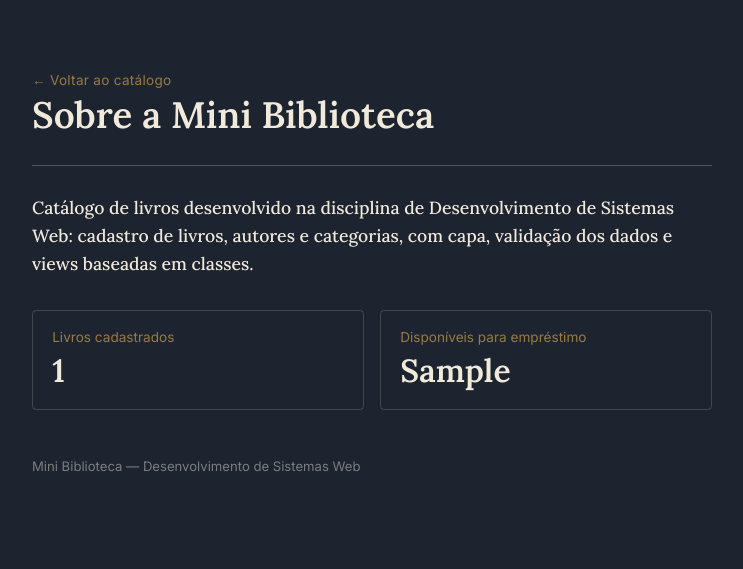
After one commit to TallysCesarGB/2026-ads-dsw-task-library, a Django app: template templates/library/about.html in a window 1280 px wide. The commit adds this page. Shown: the top 569 px of the page, without its empty margins (268-1011 px from the left). Run offline with Django 5.2, Linux system fonts and the light colour scheme; the template is opened without the code that fills it: most values are stand-ins (such as "Sample title", 1, 10 or a date in 2020); parts of the project's set-up code (start-up, migrations or seed data) failed here and were passed over.

```diff
--- a/apps/library/static/library/css/book-list.css
+++ b/apps/library/static/library/css/book-list.css
@@ -250,6 +250,49 @@ footer {
     margin-top: 3rem;
     font-size: 0.82rem;
     color: rgba(242, 234, 217, 0.45);
+}
+
+footer a {
+    color: inherit;
+}
+
+footer a:hover,
+footer a:focus-visible {
+    color: var(--brass);
+}
+
+/* ---------- About ---------- */
+
+.about-text {
+    margin: 0 0 2rem;
+    font-family: 'Lora', serif;
+    font-size: 1.1rem;
+    line-height: 1.6;
+}
+
+.stats {
+    display: grid;
+    grid-template-columns: repeat(auto-fit, minmax(10rem, 1fr));
+    gap: 1rem;
+    margin: 0;
+}
+
+.stats div {
+    padding: 1.1rem 1.2rem;
+    border: 1px solid rgba(242, 234, 217, 0.18);
+    border-radius: 4px;
+}
+
+.stats dt {
+    font-size: 0.85rem;
+    color: var(--brass);
+}
+
+.stats dd {
+    margin: 0.35rem 0 0;
+    font-family: 'Lora', serif;
+    font-size: 2rem;
+    font-weight: 600;
 }
 
 /* ---------- Buttons ---------- */
--- a/apps/library/urls.py
+++ b/apps/library/urls.py
@@ -1,6 +1,7 @@
 from django.urls import path
 
 from .views import (
+    AboutView,
     AuthorCreateView,
     AuthorDetailView,
     BookCreateView,
@@ -14,6 +15,7 @@ app_name = 'library'
 
 urlpatterns = [
     path('', BookListView.as_view(), name='book-list'),
+    ath('sobre/', AboutView.as_view(), name='about'),
     path('author/new/', AuthorCreateView.as_view(), name='author-create'),
     path('author/<slug:slug>/', AuthorDetailView.as_view(), name='author-detail'),
     # "new/" must come before "<slug>/", otherwise it is read as a slug.
--- a/apps/library/views.py
+++ b/apps/library/views.py
@@ -1,3 +1,4 @@
+from django.db.models import Count, Q
 from django.shortcuts import redirect
 from django.urls import reverse_lazy
 from django.views.generic import (
@@ -5,6 +6,7 @@ from django.views.generic import (
     DeleteView,
     DetailView,
     ListView,
+    TemplateView,
     UpdateView,
 )
 
@@ -16,6 +18,7 @@ class BookListView(ListView):
     """List all books."""
 
     queryset = Book.objects.prefetch_related('authors')
+    ordering = ['title']
     template_name = 'library/book_list.html'
     context_object_name = 'books'
 
--- /dev/null
+++ b/templates/library/about.html
@@ -0,0 +1,40 @@
+{% load static %}
+<!DOCTYPE html>
+<html lang="pt-br">
+<head>
+    <meta charset="UTF-8">
+    <meta name="viewport" content="width=device-width, initial-scale=1">
+    <title>Sobre &mdash; Mini Biblioteca</title>
+    <link rel="preconnect" href="https://fonts.googleapis.com">
+    <link rel="preconnect" href="https://fonts.gstatic.com" crossorigin>
+    <link href="https://fonts.googleapis.com/css2?family=Lora:ital,wght@0,500;0,600;1,500&family=Inter:wght@400;500;600&display=swap" rel="stylesheet">
+    <link rel="stylesheet" href="{% static 'library/css/book-list.css' %}">
+</head>
+<body>
+    <main>
+        <div class="masthead">
+            <p><a href="{% url 'library:book-list' %}">&larr; Voltar ao catálogo</a></p>
+            <h1>Sobre a Mini Biblioteca</h1>
+        </div>
+
+        <p class="about-text">
+            Catálogo de livros desenvolvido na disciplina de Desenvolvimento de
+            Sistemas Web: cadastro de livros, autores e categorias, com capa,
+            validação dos dados e views baseadas em classes.
+        </p>
+
+        <dl class="stats">
+            <div>
+                <dt>Livros cadastrados</dt>
+                <dd data-total>{{ total_books }}</dd>
+            </div>
+            <div>
+                <dt>Disponíveis para empréstimo</dt>
+                <dd data-available>{{ available_books }}</dd>
+            </div>
+        </dl>
+
+        <footer>Mini Biblioteca &mdash; Desenvolvimento de Sistemas Web</footer>
+    </main>
+</body>
+</html>
--- a/templates/library/book_form.html
+++ b/templates/library/book_form.html
@@ -22,7 +22,7 @@
             {% endif %}
         </div>
 
-        <form method="post" class="form" enctype='multipart/form-date' novalidate>
+        <form method="post" class="form" enctype='multipart/form-data' novalidate>
             {% csrf_token %}
 
             {% if form.non_field_errors %}
--- a/templates/library/book_list.html
+++ b/templates/library/book_list.html
@@ -79,7 +79,7 @@
             <p class="empty">Nenhum livro cadastrado ainda.</p>
         {% endif %}
 
-        <footer>Mini Biblioteca &mdash; Desenvolvimento de Sistemas Web</footer>
+        <footer>Mini Biblioteca &mdash; Desenvolvimento de Sistemas Web &middot; <a href="{% url 'library:about' %}">Sobre</a></footer>
     </main>
 
     <script src="{% static 'library/js/book-list.js' %}" defer></script>
```
Also changed, not shown: apps/library/tests.py (+38 -0 lines).
